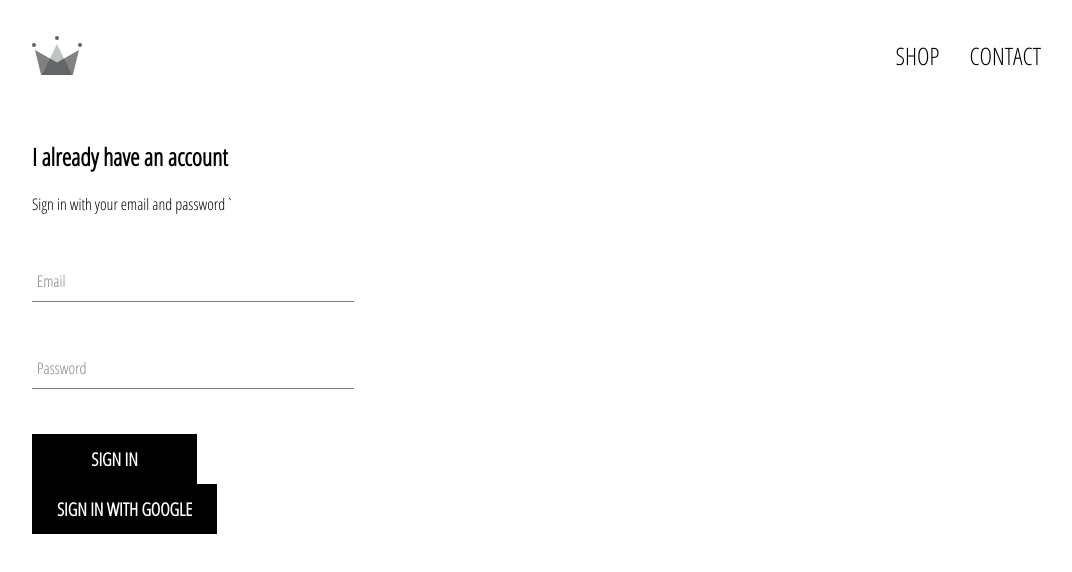
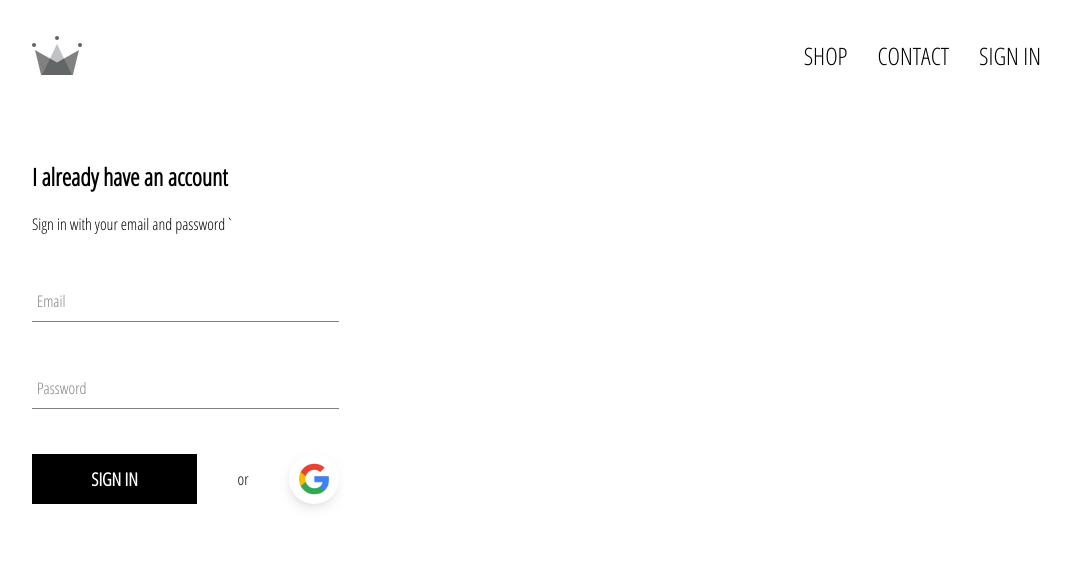
Before and after one commit to KiriRatanak/clothing-shop, a React (Create React App) app: page /login in a window 1280 px wide. Shown: the top 572 px of the page, without its empty margins (96-1168 px from the left). Built offline with nearby package versions, Linux system fonts and the light colour scheme; no server answers.

Commit message:
add google sign in button

```diff
--- a/src/App.css
+++ b/src/App.css
@@ -7,3 +7,7 @@ a {
 	text-decoration: none;
 	color: black;
 }
+
+* {
+	box-sizing: border-box;
+}
--- a/src/App.js
+++ b/src/App.js
@@ -39,7 +39,7 @@ class App extends React.Component {
 	render() {
 		return (
 			<div>
-				<Header />
+				<Header currentUser={this.state.currentUser} />
 				<Switch>
 					<Route exact path="/" component={HomePage} />
 					<Route exact path="/shop" component={ShopPage} />
--- a/src/components/custom-button/custom-button.component.jsx
+++ b/src/components/custom-button/custom-button.component.jsx
@@ -2,8 +2,8 @@ import React from 'react'
 
 import './custom-button.style.scss'
 
-const CustomButton = ({children, ...otherProps}) => (
-	<button className="custom-button" {...otherProps}>
+const CustomButton = ({children, isGoogleSignIn, ...otherProps}) => (
+	<button className={`${isGoogleSignIn ? 'google-sign-in' : ''} custom-button`} {...otherProps}>
 		{children}
 	</button>
 )
--- a/src/components/custom-button/custom-button.style.scss
+++ b/src/components/custom-button/custom-button.style.scss
@@ -22,4 +22,14 @@
 		outline: none;
 		border: 2px solid black;
 	}
+
+	&.google-sign-in {
+		background-color: #4285f4;
+		color: white;
+
+		&:hover {
+			background-color: #357ae8;
+			border: none;
+		}
+	}
 }
--- a/src/components/header/header.component.jsx
+++ b/src/components/header/header.component.jsx
@@ -1,10 +1,11 @@
 import React from 'react'
 import { Link } from 'react-router-dom'
+import { auth } from '../../firebase/firebase.utils'
 
 import './header.style.scss'
 import { ReactComponent as Logo } from '../../assets/crown.svg'
 
-const Header = () => (
+const Header = ({ currentUser }) => (
 	<div className="header">
 			<Link className="logo-container" to="/">
 				<Logo className="logo" />
@@ -16,6 +17,12 @@ const Header = () => (
 				<Link className="option" to="/contact">
 					CONTACT
 				</Link>
+				{
+					currentUser?
+					<div className="option" onClick={() => auth.signOut()}>SIGN OUT</div>
+					:
+					<Link className="option" to="/login">SIGN IN</Link>
+				}
 			</div>
 	</div>
 )
--- a/src/components/header/header.style.scss
+++ b/src/components/header/header.style.scss
@@ -19,6 +19,7 @@
 		display: flex;
 		align-items: center;
 		justify-content: flex-end;
+		cursor: pointer;
 	}
 
 	.option {
--- a/src/components/sign-in/sign-in.component.jsx
+++ b/src/components/sign-in/sign-in.component.jsx
@@ -1,6 +1,7 @@
 import React from 'react'
 import FormInput from '../form-input/form-input.component'
 import CustomButton from '../custom-button/custom-button.component'
+import googleIcon from '../../assets/google-icon.png'
 
 import './sign-in.style.scss'
 import {signInWithGoogle} from '../../firebase/firebase.utils'
@@ -44,8 +45,14 @@ class SignIn extends React.Component {
 						value={this.state.password}
 						required
 						handleChange={this.handleChange} />
-					<CustomButton type="submit">Sign in</CustomButton>
-		<CustomButton onClick={ signInWithGoogle }>{' '}Sign in with google{' '}</CustomButton>
+					<div className="button">
+						<CustomButton type="submit">Sign in</CustomButton>
+						{/* <CustomButton onClick={ signInWithGoogle } isGoogleSignIn>
+							{' '}Sign in with google{' '}
+						</CustomButton> */}
+						<span> or </span>
+						<img onClick={ signInWithGoogle } src={googleIcon} alt="google-icon" className="google-icon" />
+					</div>
 				</form>
 			</div>
 		)
--- a/src/components/sign-in/sign-in.style.scss
+++ b/src/components/sign-in/sign-in.style.scss
@@ -1,3 +1,22 @@
 .sign-in {
 	width: 30%;
+	display: flex;
+	flex-direction: column;
+
+	.button {
+		display: flex;
+		flex-wrap: wrap;
+		justify-content: space-between;
+		align-items: center;
+	}
+
+	.google-icon {
+		width: 50px;
+		height: 50px;
+		cursor: pointer;
+		border: none;
+		border-radius: 100%;
+		box-shadow: -1px 5px 20px -14px black;
+		padding: 3px;
+	}
 }
```
Also changed, not shown: src/assets/google-icon.png (added).
